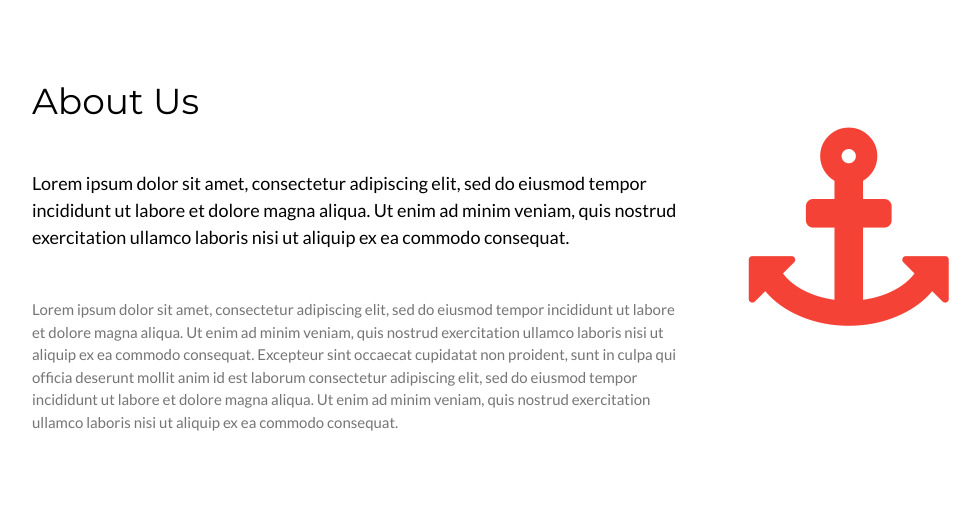
After one commit to QuinnMcHenry/CS401_FINAL_PROJECT, a Flask app: template templates/about.html in a window 1280 px wide. The commit adds this page. Shown: the top 511 px of the page, without its empty margins (118-1098 px from the left). Run offline with Flask 3, Linux system fonts and the light colour scheme; the template is opened without the code that fills it, so the values that code supplies are empty.

Commit message:
updating website

```diff
--- /dev/null
+++ b/templates/about.html
@@ -0,0 +1,36 @@
+<!DOCTYPE html>
+<html lang="en">
+<head>
+<title>About The Bus</title>
+<meta charset="UTF-8">
+<meta name="viewport" content="width=device-width, initial-scale=1">
+<link rel="stylesheet" href="https://www.w3schools.com/w3css/5/w3.css">
+<link rel="stylesheet" href="https://fonts.googleapis.com/css?family=Lato">
+<link rel="stylesheet" href="https://fonts.googleapis.com/css?family=Montserrat">
+<link rel="stylesheet" href="https://cdnjs.cloudflare.com/ajax/libs/font-awesome/4.7.0/css/font-awesome.min.css">
+<style>
+body,h1,h2,h3,h4,h5,h6 {font-family: "Lato", sans-serif}
+.w3-bar,h1,button {font-family: "Montserrat", sans-serif}
+.fa-anchor,.fa-coffee {font-size:200px}
+</style>
+</head>
+<body>
+
+
+<!-- First Grid -->
+<div class="w3-row-padding w3-padding-64 w3-container">
+    <div class="w3-content">
+      <div class="w3-twothird">
+        <h1>About Us</h1>
+        <h5 class="w3-padding-32">Lorem ipsum dolor sit amet, consectetur adipiscing elit, sed do eiusmod tempor incididunt ut labore et dolore magna aliqua. Ut enim ad minim veniam, quis nostrud exercitation ullamco laboris nisi ut aliquip ex ea commodo consequat.</h5>
+
+        <p class="w3-text-grey">Lorem ipsum dolor sit amet, consectetur adipiscing elit, sed do eiusmod tempor incididunt ut labore et dolore magna aliqua. Ut enim ad minim veniam, quis nostrud exercitation ullamco laboris nisi ut aliquip ex ea commodo consequat. Excepteur sint
+          occaecat cupidatat non proident, sunt in culpa qui officia deserunt mollit anim id est laborum consectetur adipiscing elit, sed do eiusmod tempor incididunt ut labore et dolore magna aliqua. Ut enim ad minim veniam, quis nostrud exercitation ullamco
+          laboris nisi ut aliquip ex ea commodo consequat.</p>
+      </div>
+
+      <div class="w3-third w3-center">
+        <i class="fa fa-anchor w3-padding-64 w3-text-red"></i>
+      </div>
+    </div>
+  </div>
```
Also changed, not shown: templates/index.html (+25 -13 lines).
